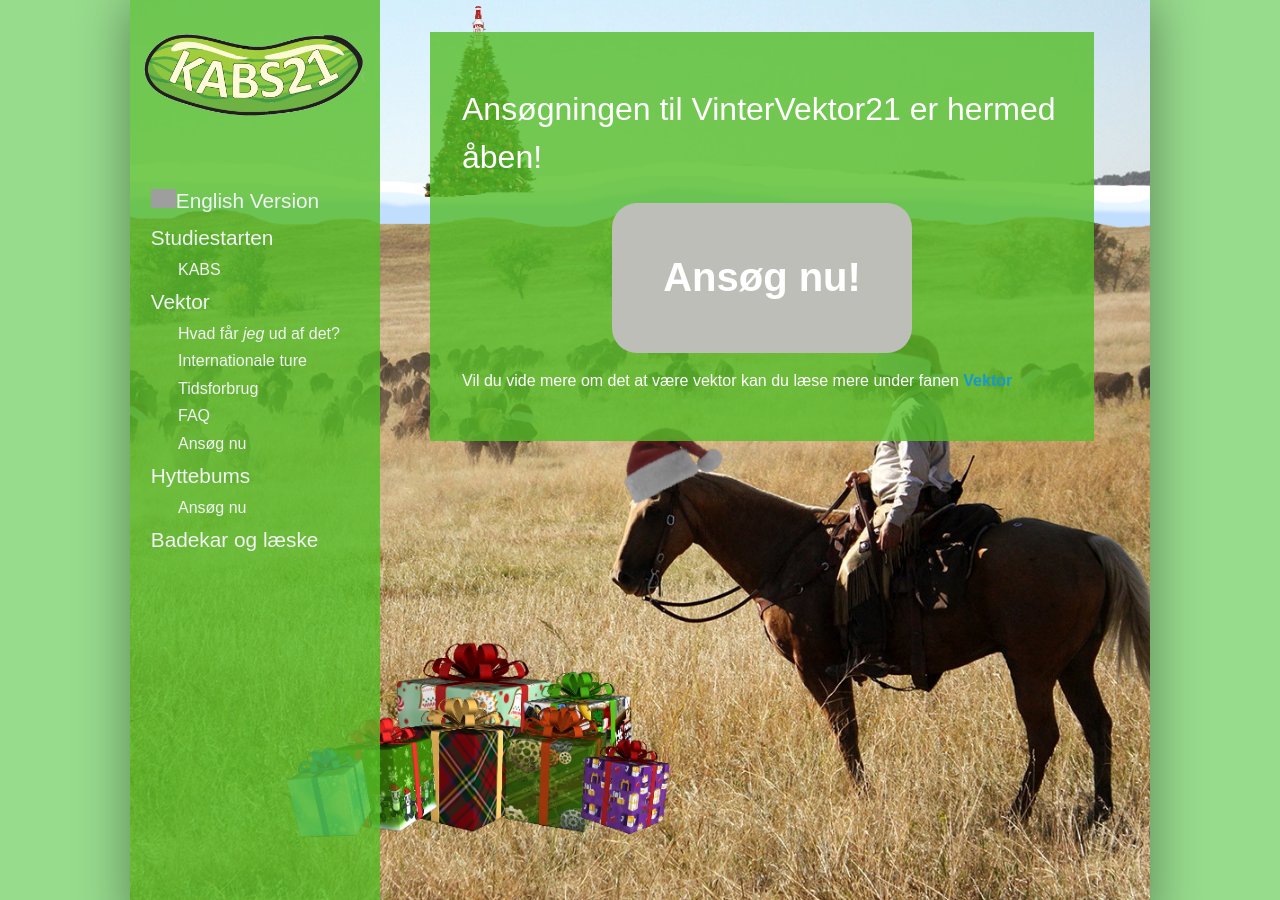
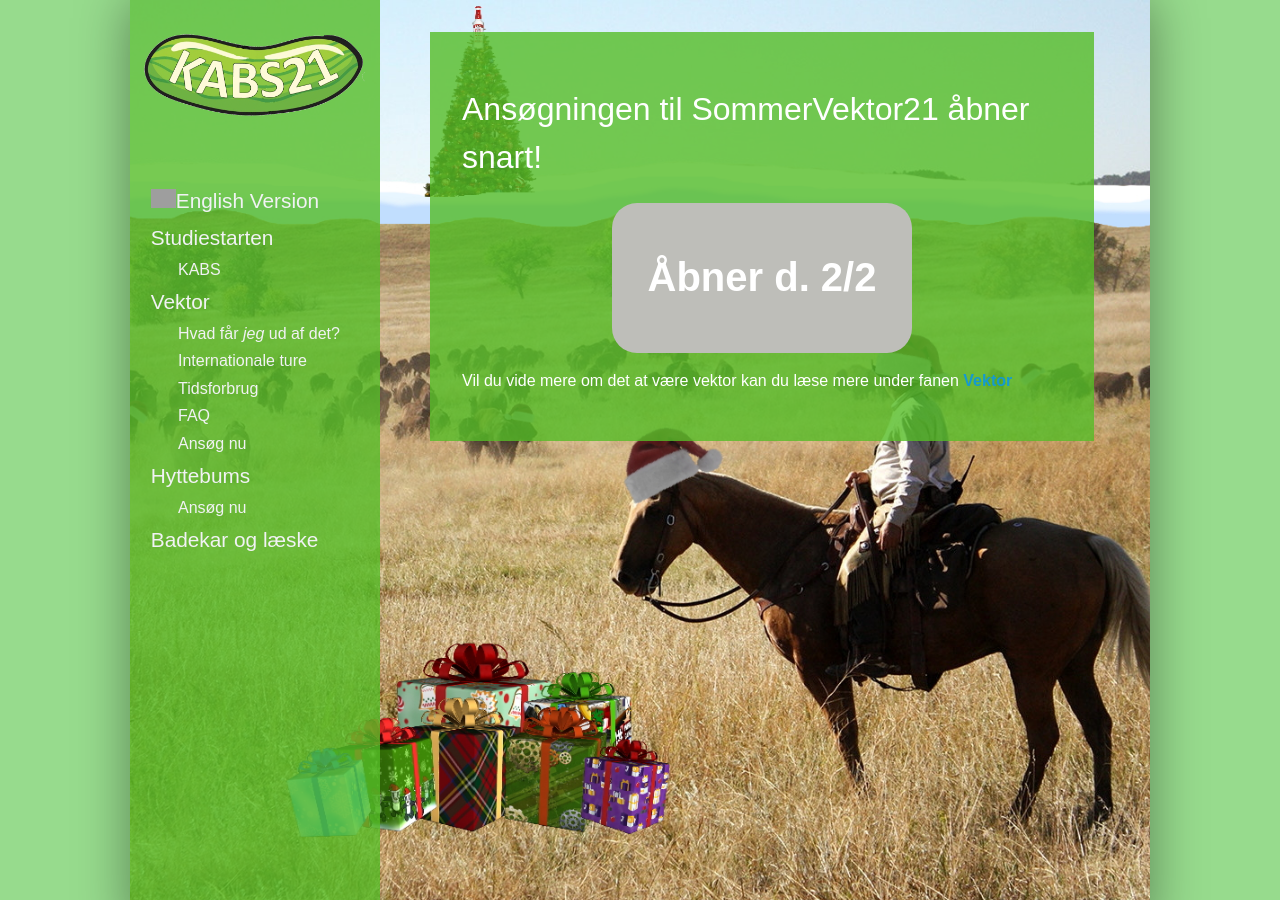
Before and after one commit to KABSDTU/kabsdtu.github.io, a Jekyll site: the page built from ansog-som-vektor.md, in a window 1280 px wide and 900 px high. Built offline with Jekyll 4.4.1, drawn with Linux system fonts in a browser that asks for light colours; some web fonts are replaced; grey boxes are pictures that could not be loaded.

Commit message:
Søg vektor tekst ændret

```diff
--- a/ansog-som-vektor.md
+++ b/ansog-som-vektor.md
@@ -2,10 +2,10 @@
 layout: default
 title: Ansøg som Vektor
 ---
-<h1>Ansøgningen til VinterVektor21 er hermed åben! </h1>
+<h1>Ansøgningen til SommerVektor21 åbner snart! </h1>
 
-<a style="text-align: center;" href="https://docs.google.com/forms/d/e/1FAIpQLSc6JEobXL0-zfuy9prvpwdwS3aczg2rr2nbDsI_5DS8Mf26zg/viewform">
-  	<button class="applyBtn">Ansøg nu! </button></a>
+<a style="text-align: center;">
+  	<button class="applyBtn"> Åbner d. 2/2 </button></a>
 
 Vil du vide mere om det at være vektor kan du læse mere under fanen
 <a href="/vektor">Vektor</a>
```
